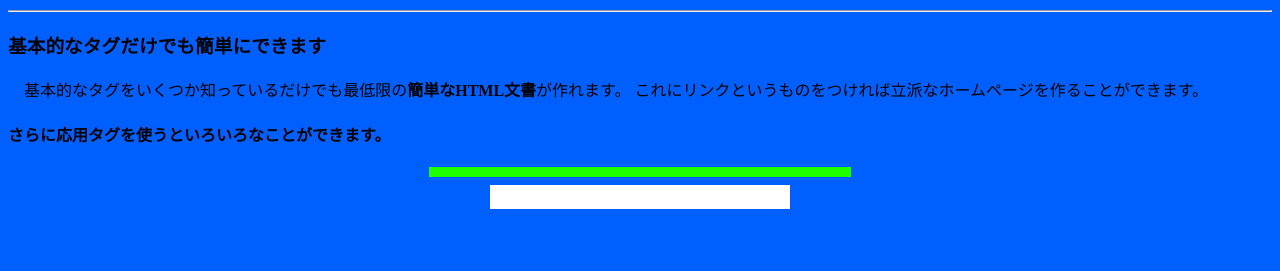
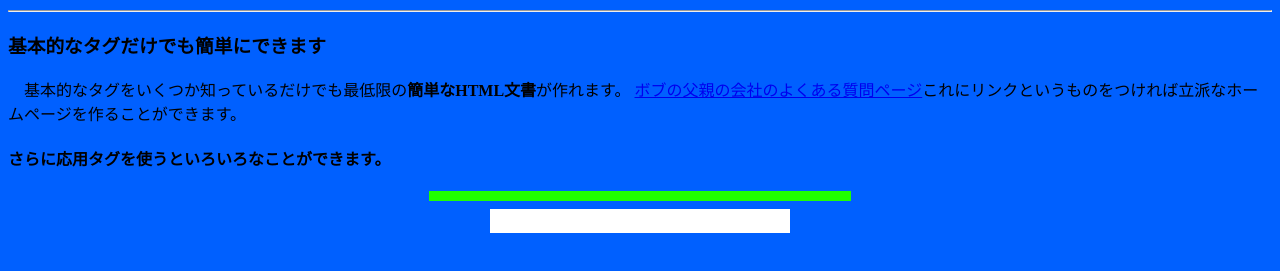
Before and after one commit to yumannimac/prog_1, a plain HTML site: page index.html in a window 1280 px wide. Shown: the part 245-516 px from the top of the page. Drawn offline with Linux system fonts and the light colour scheme.

Commit message:
Update index.html

```diff
--- a/index.html
+++ b/index.html
@@ -14,7 +14,7 @@
 <hr>
 <p>
 <h3>基本的なタグだけでも簡単にできます</h3>
-　基本的なタグをいくつか知っているだけでも最低限の<B>簡単なHTML文書</B>が作れます。 これにリンクというものをつければ立派なホームページを作ることができます。<BR>
+　基本的なタグをいくつか知っているだけでも最低限の<B>簡単なHTML文書</B>が作れます。 <a href="https://github.com/yumannimac/prog_1.wiki.git">ボブの父親の会社のよくある質問ページ</a>これにリンクというものをつければ立派なホームページを作ることができます。<BR>
 <h4>さらに応用タグを使うといろいろなことができます。</h4>
 <hr align=center size=10 width=420 color="#20ff00">
 <center><marquee width=300 bgcolor="#ffffff">
```
